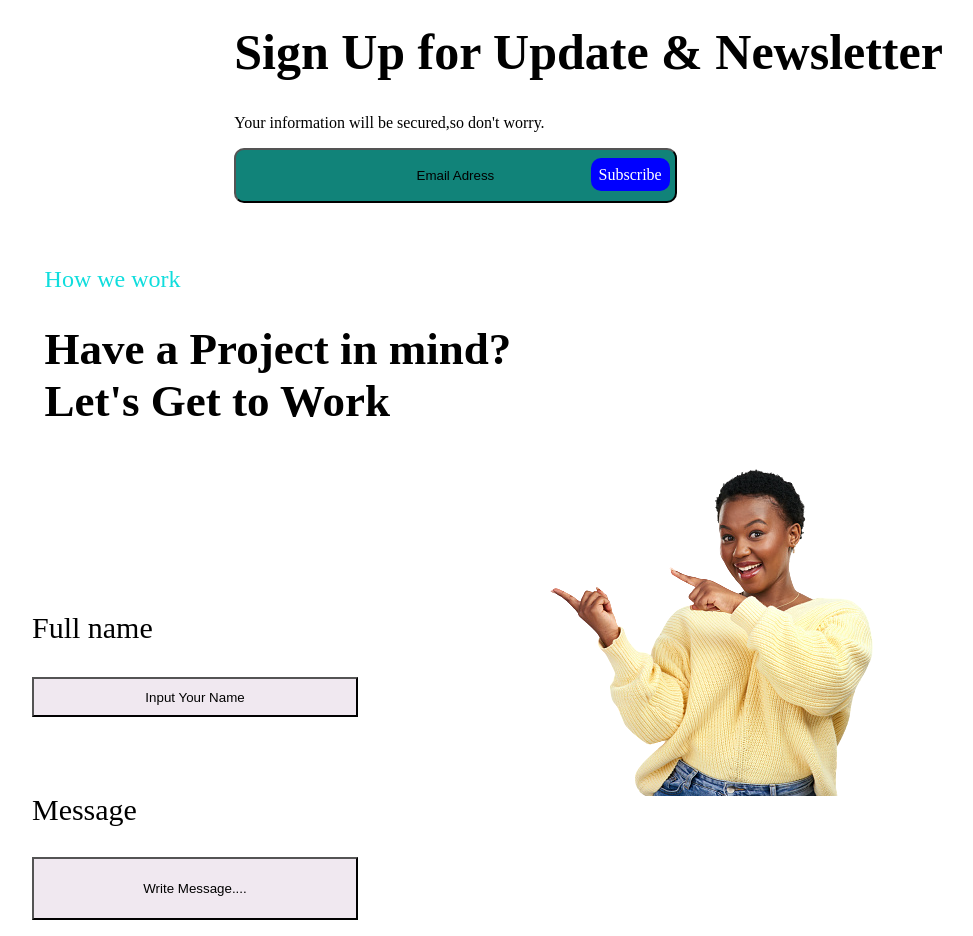
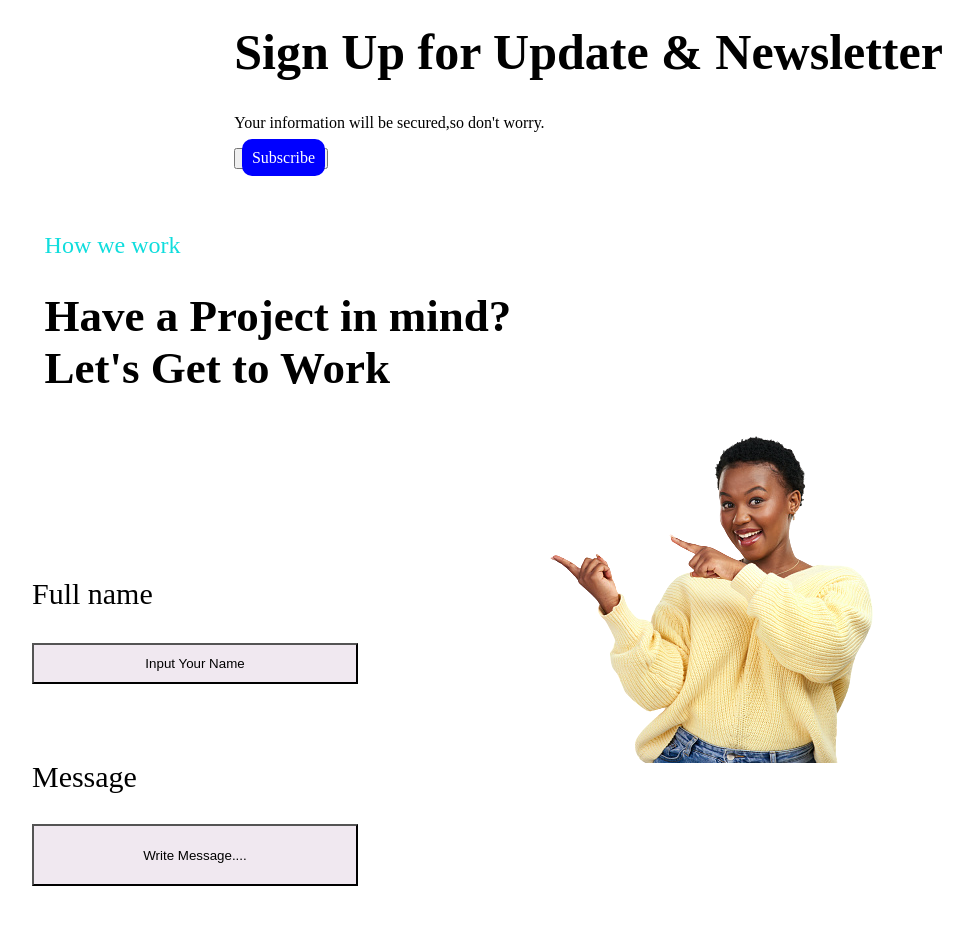
Before and after one commit to naleesther/Web-Agency, a plain HTML site: page ind.html in a window 1280 px wide. Shown: the part 2640-3576 px from the top of the page, without its empty margins (153-1126 px from the left). Drawn offline with Linux system fonts and the light colour scheme.

Commit message:
first commit

```diff
--- a/style.css
+++ b/style.css
@@ -205,18 +205,18 @@ margin-top: 5%;
 .barr h1{
   font-size: 50px;
 }
-.barr button{
+.bar button{
   width:50%;
   padding: 2%;
   background-color: #118379;
   border-radius: 10px;
 }
-button2{
+.barr button2{
   margin-left: -90px;
   background-color: blue;
   border-radius: 10px;
-  padding: 8px;
-  color: #ffffff;git
+  padding: 10px;
+  color:white;
 }
 .icoon h2{
   margin-left: 10%;
```
